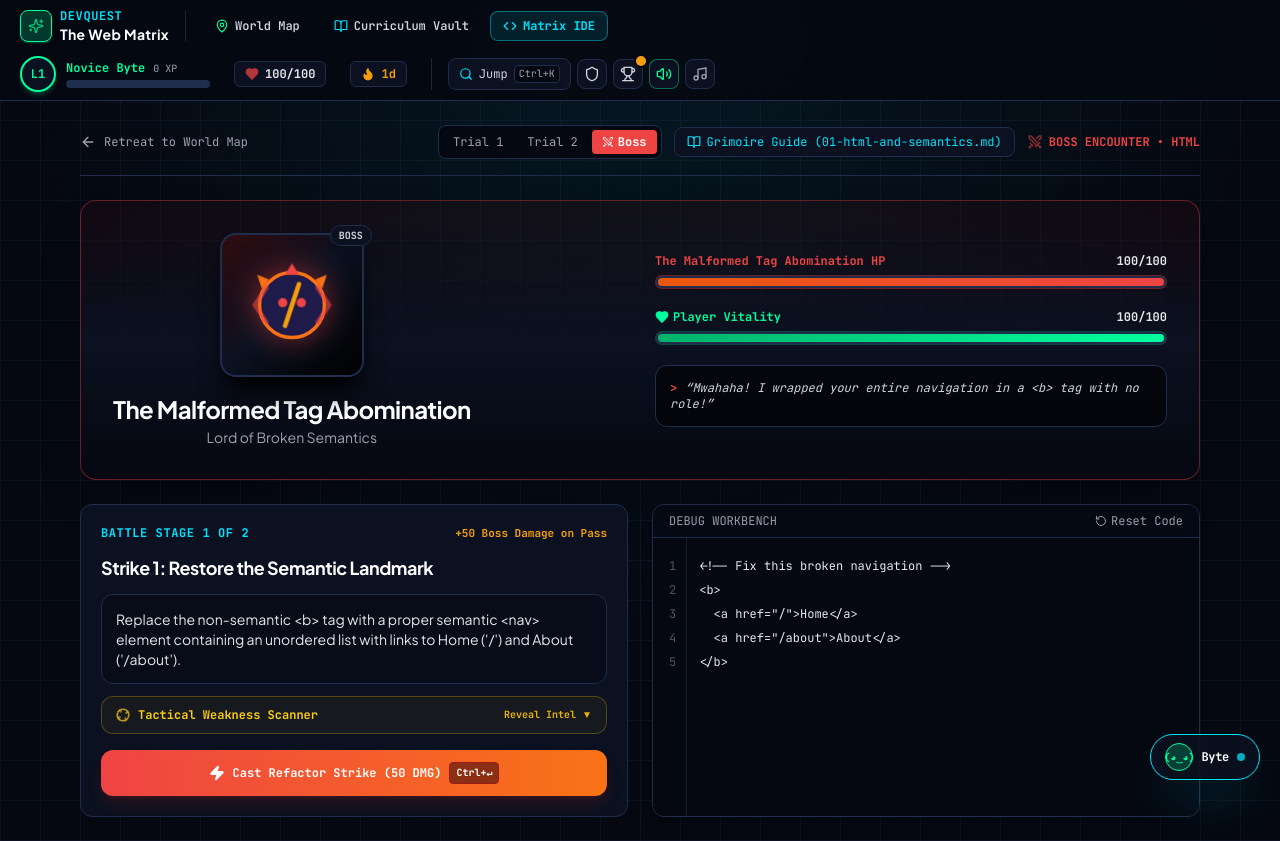
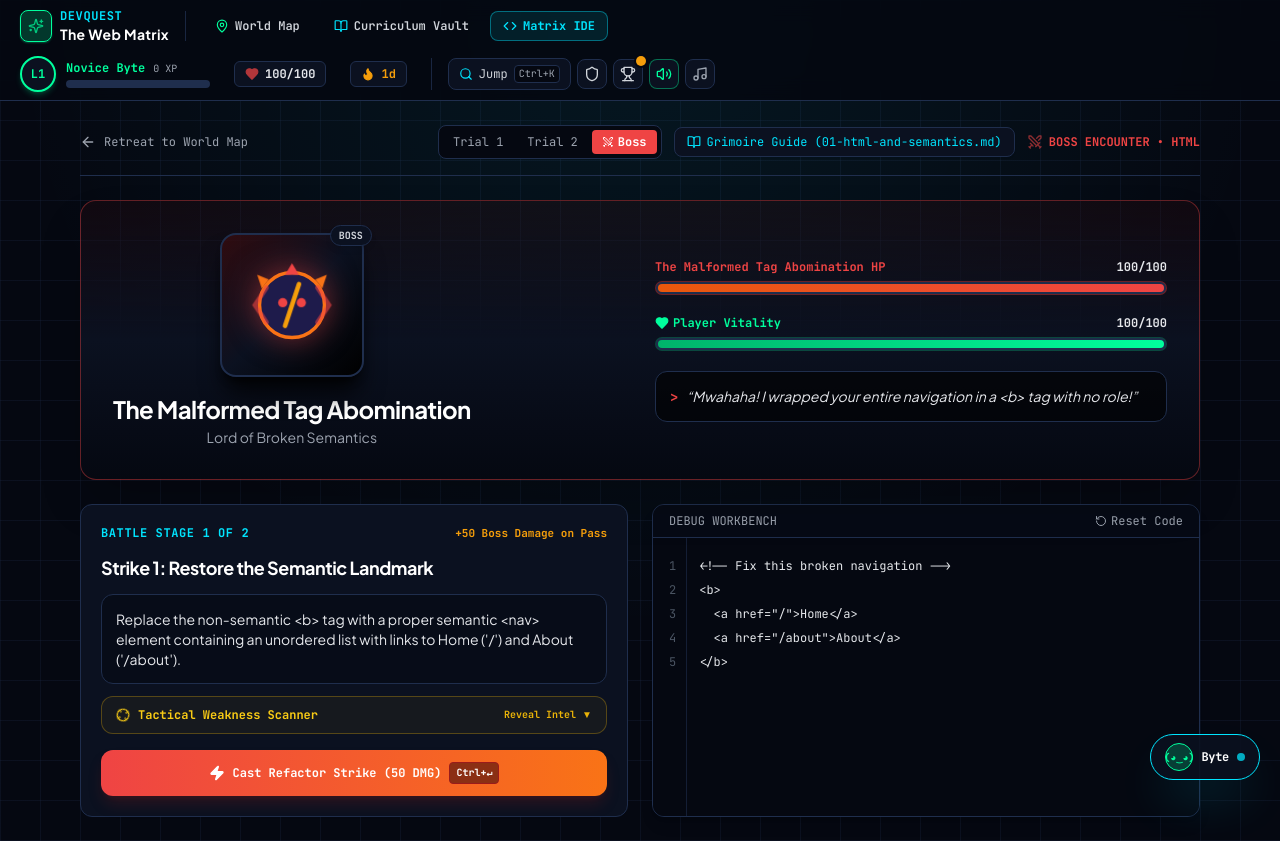
Before and after one commit to IamUnKnOwN25/fullstack-learning-guide, a Next.js app: page /boss/html in a window 1280 px wide. Built offline with nearby package versions, Linux system fonts and the light colour scheme.

Commit message:
style(typography): polish narrative and dialogue typography in Workspace and Boss Arena (Cycle 50)

```diff
--- a/src/components/BossBattleArena.tsx
+++ b/src/components/BossBattleArena.tsx
@@ -335,8 +335,8 @@ export function BossBattleArena({ boss: initialBoss, realmId }: Props) {
             </div>
 
             {/* Boss Dialogue Speech Bubble */}
-            <div className="p-3.5 rounded-xl bg-black/60 border border-matrix-border text-xs font-mono text-gray-300 italic">
-              <span className="text-matrix-neonRed font-bold not-italic mr-2">&gt;</span>
+            <div className="p-3.5 rounded-xl bg-black/60 border border-matrix-border text-xs sm:text-sm font-sans text-gray-200 italic">
+              <span className="text-matrix-neonRed font-mono font-bold not-italic mr-2">&gt;</span>
               &ldquo;{battleWon ? boss.defeatQuote : phase.bossDialogue}&rdquo;
             </div>
           </div>
@@ -503,7 +503,7 @@ export function BossBattleArena({ boss: initialBoss, realmId }: Props) {
               <h4 className="text-base sm:text-lg font-bold text-white tracking-tight">
                 {phase.phaseTitle}
               </h4>
-              <p className="text-xs sm:text-sm text-gray-200 leading-relaxed bg-matrix-dark/50 p-3.5 rounded-xl border border-matrix-border">
+              <p className="text-xs sm:text-sm text-gray-200 leading-relaxed bg-matrix-dark/50 p-3.5 rounded-xl border border-matrix-border font-sans">
                 {phase.prompt}
               </p>
 
--- a/src/components/QuestCodingWorkspace.tsx
+++ b/src/components/QuestCodingWorkspace.tsx
@@ -470,7 +470,7 @@ export function QuestCodingWorkspace({
                 <Sparkles className="w-3.5 h-3.5 shrink-0" />
                 BYTE (AI COMPANION DROID)
               </div>
-              <p className="italic text-xs sm:text-sm text-gray-100 leading-relaxed font-mono">
+              <p className="italic text-xs sm:text-sm text-gray-100 leading-relaxed font-sans">
                 &ldquo;{formattedStoryIntro}&rdquo;
               </p>
             </div>
@@ -480,7 +480,7 @@ export function QuestCodingWorkspace({
               <h3 className="font-mono text-xs uppercase tracking-wider text-matrix-accent font-bold">
                 Core Concept
               </h3>
-              <p className="text-xs sm:text-sm leading-relaxed text-gray-200 bg-matrix-dark/50 p-4 rounded-xl border border-matrix-border">
+              <p className="text-xs sm:text-sm leading-relaxed text-gray-200 bg-matrix-dark/50 p-4 rounded-xl border border-matrix-border font-sans">
                 {quest.conceptSummary}
               </p>
             </div>
```
Also changed, not shown: 1 other file (tests, documents, lock files or other folders).
